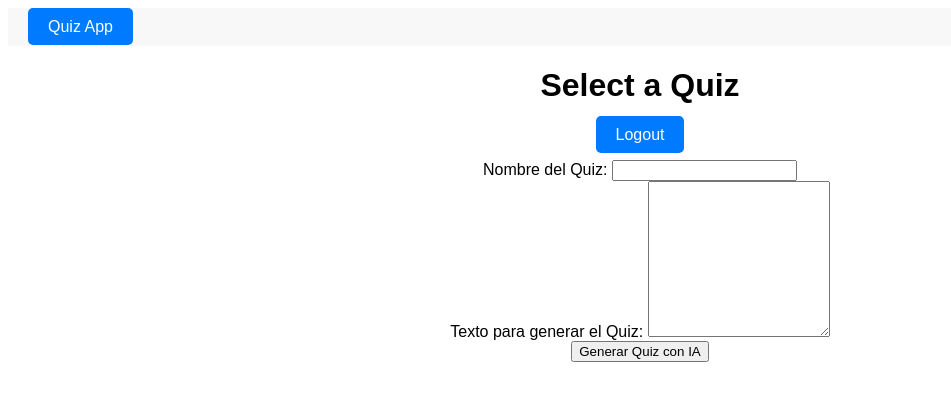
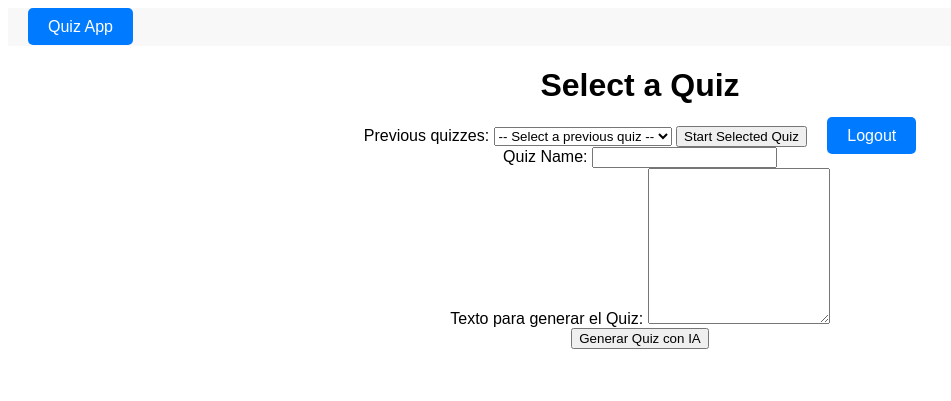
Before and after one commit to enmanuelsg/quiz-app, a Django app: page /generate-quiz/ in a window 1280 px wide. Shown: the top 401 px of the page, without its empty margins (0-951 px from the left). Run offline with Django 3.2, Linux system fonts and the light colour scheme.

Commit message:
fix quiz duplications with same q.name

```diff
--- a/quiz/templates/quiz/quiz_selection.html
+++ b/quiz/templates/quiz/quiz_selection.html
@@ -12,13 +12,20 @@
 
 <nav>
     <div class="nav-buttons">
-        <ul>
-            {% for q in quizzes %}
-            <li><a href="{% url 'start_quiz' q.quiz_name %}">Start Quiz: {{ q.quiz_name }}</a></li>
-            {% endfor %}
+        <!-- Dropdown to choose a previous quiz -->
+        <form id="select-quiz-form" onsubmit="startSelectedQuiz(event)" style="display:inline-block; margin-right:1rem;">
+            <label for="previous_quiz_select">Previous quizzes:</label>
+            <select id="previous_quiz_select" name="previous_quiz">
+                <option value="">-- Select a previous quiz --</option>
+                {% for q in quizzes %}
+                    <option value="{{ q.generated_quiz }}">{{ q.generated_quiz }}</option>
+                {% endfor %}
+            </select>
+            <button type="submit">Start Selected Quiz</button>
+        </form>
 
-            <li><a href="{% url 'logout' %}">Logout</a></li>
-        </ul>
+        <!-- Logout link -->
+        <a href="{% url 'logout' %}">Logout</a>
     </div>
 </nav>
 
@@ -29,7 +36,7 @@
 <form action="{% url 'generate_quiz' %}" method="post">
     {% csrf_token %}
     <div>
-        <label for="quiz_name">Nombre del Quiz:</label>
+        <label for="quiz_name">Quiz Name:</label>
         <input type="text" id="quiz_name" name="quiz_name" required>
     </div>
     <div>
@@ -39,6 +46,8 @@
     <button type="submit">Generar Quiz con IA</button>
 </form>
 
+{# Optional preview: only show when `quiz` is provided in context #}
+{% if quiz %}
 <h1>{{ quiz.quiz_name }}</h1>
 <ul>
     {% for question in quiz.questions %}
@@ -53,5 +62,27 @@
         </li>
     {% endfor %}
 </ul>
+{% endif %}
+
+<script>
+function startSelectedQuiz(event) {
+    event.preventDefault();
+    const select = document.getElementById('previous_quiz_select');
+    const val = select.value;
+    if (!val) {
+        alert('Please select a quiz.');
+        return;
+    }
+    // Redirect to start_quiz route using the selected generated_quiz identifier
+    const encoded = encodeURIComponent(val);
+    window.location.href = `/start-quiz/${encoded}/`;
+}
+
+// Optional: redirect immediately when user changes selection
+document.getElementById('previous_quiz_select').addEventListener('change', function() {
+    // Uncomment next line to enable auto-redirect on change
+    // if (this.value) window.location.href = `/start-quiz/${encodeURIComponent(this.value)}/`;
+});
+</script>
 
 {% endblock %}
--- a/quiz/views.py
+++ b/quiz/views.py
@@ -15,6 +15,13 @@
 from .models import Question, QuizAttempt, Answer
 import random
 
+from datetime import datetime
+import secrets
+
+def _make_unique_name(base_name):
+    ts = datetime.utcnow().strftime("%Y%m%dT%H%M%S")  # UTC timestamp preciso a segundos
+    rand = secrets.token_hex(3)  # 6 hex chars = 3 bytes, baja probabilidad de colisión
+    return f"{base_name}-{ts}-{rand}"
 
 def home(request):
     return render(request, 'home.html')
@@ -52,7 +59,9 @@
 
 @login_required
 def quiz_selection(request):
-    return render(request, 'quiz/quiz_selection.html')
+    # Listar quizzes generados (los más recientes primero)
+    quizzes = GeneratedQuiz.objects.order_by('-generation_date')
+    return render(request, 'quiz/quiz_selection.html', {'quizzes': quizzes})
 
 @login_required
 def start_quiz(request):
@@ -198,6 +207,8 @@
         quiz_name = request.POST.get("quiz_name")
         source_text = request.POST.get("source_text")
 
+        unique_name = _make_unique_name(quiz_name)
+
         if not quiz_name or not source_text:
             messages.error(request, "Debes ingresar un nombre y un texto.")
             return redirect("quiz_selection")
@@ -210,8 +221,9 @@
 
         # (Opcional) Guardar el registro completo del quiz generado por IA
         GeneratedQuiz.objects.create(
-            generated_quiz=quiz_name,
-            user=request.user,
+            generated_quiz=unique_name,
+            #base_name=quiz_name,
+            user=request.user if request.user.is_authenticated else None,
             source_text=source_text,
             model_name="OpenAI gpt-3.5-turbo",
             quiz_data=quiz_data
@@ -223,7 +235,7 @@
             if len(options) < 4:
                 continue  # O bien manejar el error de formato
             Question.objects.create(
-                quiz_name=quiz_name,
+                quiz_name=unique_name,
                 question_text=q.get("question"),
                 option1=options[0],
                 option2=options[1],
@@ -235,7 +247,7 @@
 
         messages.success(request, "Quiz generado correctamente. Presiona 'Start Quiz' para comenzar.")
         # Redirige a la vista que inicia el quiz; se asume que usa el parámetro quiz_name para buscar las preguntas
-        return redirect("start_quiz", quiz_name=quiz_name)
+        return redirect("start_quiz", quiz_name=unique_name)
     else:
         return render(request, "quiz/quiz_selection.html")
 
```
